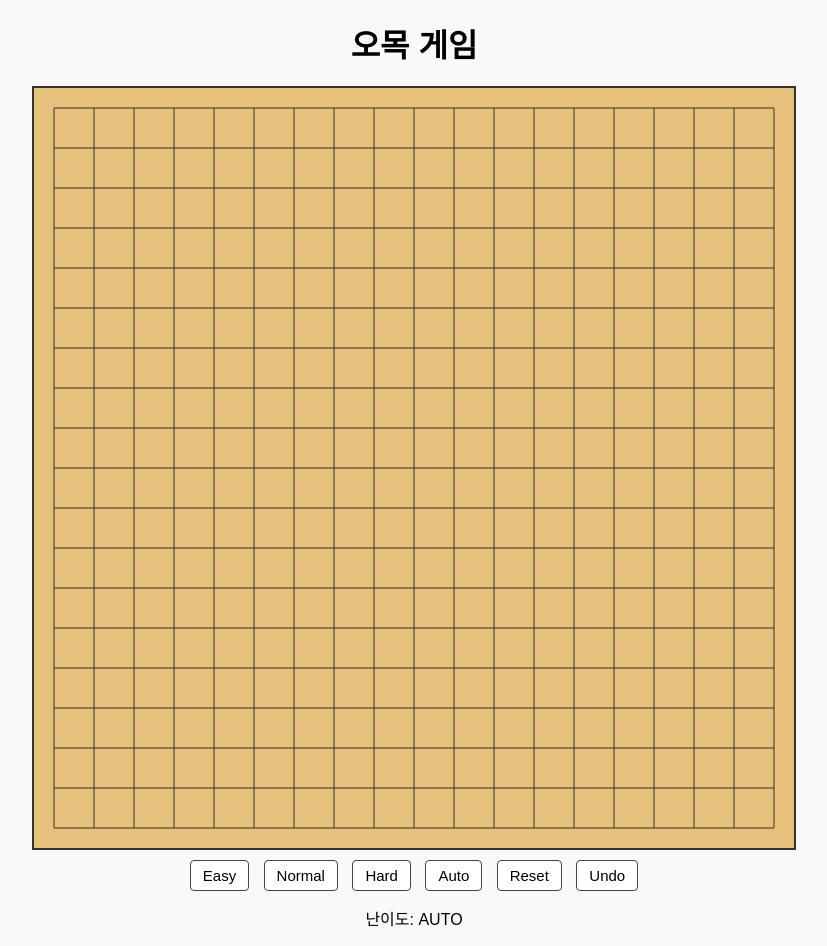
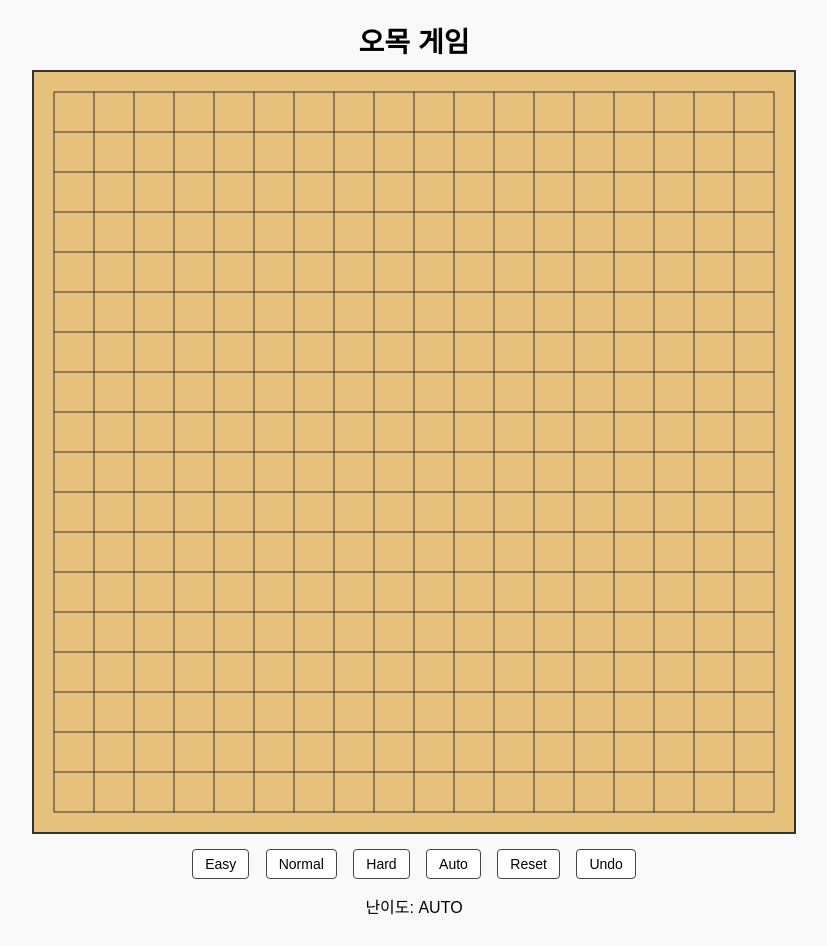
Before and after one commit to neramc/neramc.github.io, a PHP site: page / in a window 1280 px wide. Shown: the whole page, without its empty margins (226-1053 px from the left). After the commit the page ends 915 px from the top, so only its background shows below. Run offline with PHP 8.4, Linux system fonts and the light colour scheme.

Commit message:
Update style.css

```diff
--- a/five/style.css
+++ b/five/style.css
@@ -1,30 +1,31 @@
-:root{
-  --board-bg:#d8b36a;
-  --line:#6b4c1f;
-  --panel:#ffffff;
-  --text:#222;
-  --accent:#0a7cff;
-  --shadow:rgba(0,0,0,.15);
-}
-
 body {
   text-align: center;
   font-family: sans-serif;
   background: #f9f9f9;
+  margin: 0;
+  padding: 0;
 }
 
 h1 {
-  margin: 20px 0;
+  margin: 20px 0 10px;
+  font-size: 28px;
+}
+
+#board {
+  background: #e5c17c;
+  border: 2px solid #333;
+  margin: 10px auto;
+  display: block;
 }
 
 .controls {
-  margin-bottom: 15px;
+  margin: 15px auto;
 }
 
 .controls button {
-  margin: 0 5px;
+  margin: 0 6px;
   padding: 6px 12px;
-  font-size: 15px;
+  font-size: 14px;
   border: 1px solid #444;
   border-radius: 4px;
   background: #fff;
@@ -36,14 +37,7 @@ h1 {
   background: #eee;
 }
 
-#board {
-  background: #e5c17c;
-  border: 2px solid #333;
-  margin: 10px auto;
-  display: block;
-}
-
 #status {
   font-size: 16px;
-  margin-top: 10px;
+  margin: 8px 0 20px;
 }
```
